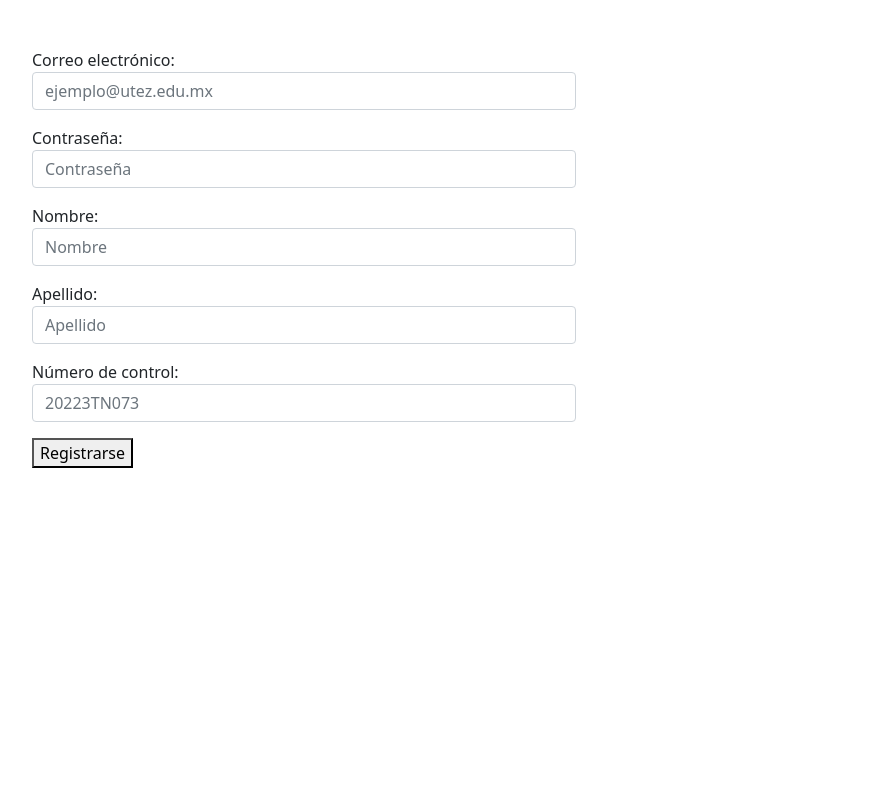
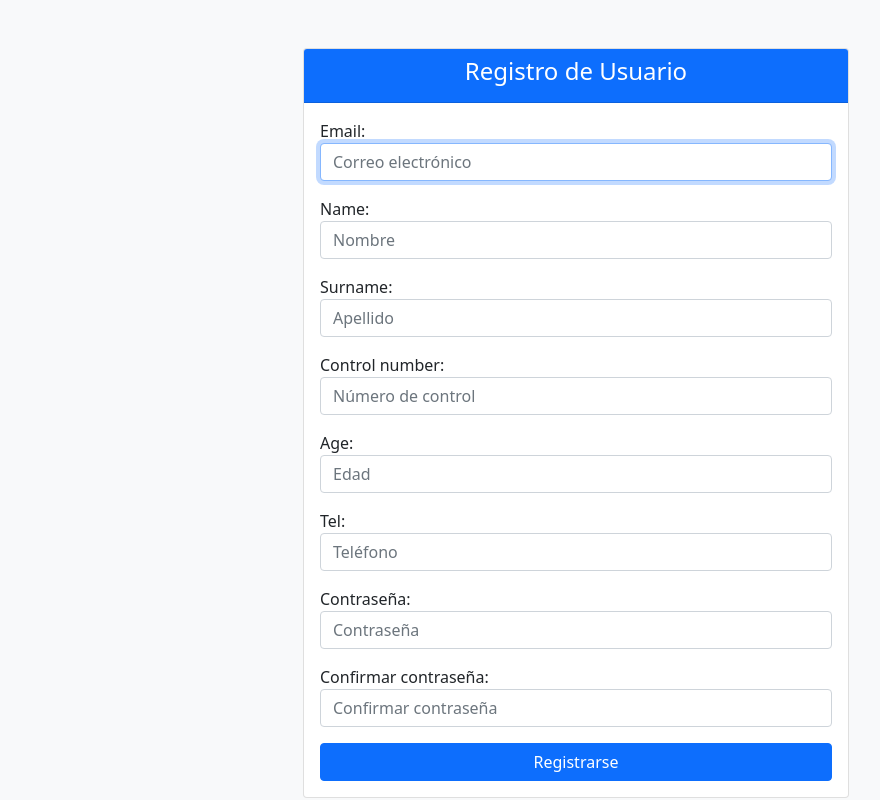
Before and after one commit to JonthanAyala/errorPages, a Django app: template users/templates/register.html in a window 1280 px wide. Shown: the whole page, without its empty margins (64-944 px from the left). Run offline with Django 5.2, Linux system fonts and the light colour scheme; the template is opened without the code that fills it: values that come from a table or form of the project are taken from there, others are empty; parts of the project's set-up code (start-up, migrations or seed data) failed here and were passed over; some libraries are stand-ins or nearby versions.

Commit message:
Verificacion

```diff
--- a/users/forms.py
+++ b/users/forms.py
@@ -3,8 +3,9 @@
 from django.core.validators import MinLengthValidator, MaxLengthValidator
 from django.contrib.auth import authenticate
 import re
+from .models import CustomUser
+class CustomUserCreationForm(UserCreationForm):
 
-class CustomUserCreationForm(UserCreationForm):
     password1 = forms.CharField(
         label="Contraseña",
         widget=forms.PasswordInput(
@@ -12,8 +13,9 @@
                 'class': 'form-control',
                 'placeholder': 'Contraseña',
                 'required': True,
-                'pattern': '^(?=.*\d)(?=.*[A-Z])(?=.*[!#$%&?])[A-Za-z\d!#$%&?]{8,}$',
+                'pattern': r'^(?=.*\d)(?=.*[A-Z])(?=.*[!@#$%^&*()_+{}|:"<>?[\];\',./`~\\-])[A-Za-z\d!@#$%^&*()_+{}|:"<>?[\];\',./`~\\-]{8,}$',
                 'title': 'La contraseña debe contener al menos 8 caracteres, 1 número, 1 letra mayúscula y 1 carácter especial.',
+                'autocomplete': 'new-password',
             }
         )
     )
@@ -24,8 +26,9 @@
                 'class': 'form-control',
                 'placeholder': 'Confirmar contraseña',
                 'required': True,
-                'pattern': '^(?=.*\d)(?=.*[A-Z])(?=.*[!#$%&?])[A-Za-z\d!#$%&?]{8,}$',
+                'pattern': r'^(?=.*\d)(?=.*[A-Z])(?=.*[!@#$%^&*()_+{}|:"<>?[\];\',./`~\\-])[A-Za-z\d!@#$%^&*()_+{}|:"<>?[\];\',./`~\\-]{8,}$',
                 'title': 'La contraseña debe contener al menos 8 caracteres, 1 número, 1 letra mayúscula y 1 carácter especial.',
+                'autocomplete': 'new-password',
             }
         )
     )
@@ -33,63 +36,70 @@
         model = CustomUser
         fields = ['email', 'name', 'surname', 'control_number', 'age', 'tel', 'password1', 'password2']
         widgets = {
-            'email': forms.EmailInput(attrs={
-                'class': 'form-control',
-                'placeholder': 'Correo electrónico',
-                'required': True,
-                'pattern': '^[a-zA-Z0-9._%+-]+@utez\.edu\.mx$',
-                'title': 'Debes ingresar un correo de la UTEZ',
+            'email': forms.TextInput(attrs={
+            'class': 'form-control',
+            'placeholder': 'Correo electrónico',
+            'required': True,
+            'pattern': r'^[a-zA-Z0-9._%+-]+@utez\.edu\.mx$',
+            'title': 'Debes ingresar un correo de la UTEZ',
             }),
             'name': forms.TextInput(attrs={
-                'class': 'form-control',
-                'placeholder': 'Nombre',
-                'required': True,
-                'title': 'Ingresa tu nombre',
+            'class': 'form-control',
+            'placeholder': 'Nombre',
+            'required': True,
+            'title': 'Ingresa tu nombre',
             }),
             'surname': forms.TextInput(attrs={
-                'class': 'form-control',
-                'placeholder': 'Apellido',
-                'required': True,
-                'title': 'Ingresa tu apellido',
+            'class': 'form-control',
+            'placeholder': 'Apellido',
+            'required': True,
+            'title': 'Ingresa tu apellido',
             }),
             'control_number': forms.TextInput(attrs={
-                'class': 'form-control',
-                'placeholder': 'Número de control',
-                'pattern': '^\d{5}TN\d{3}$',
-                'required': True,
-                'title': 'Ingresa tu número de control',
+            'class': 'form-control',
+            'placeholder': 'Número de control',
+            'pattern': r'^\d{5}TN\d{3}$',
+            'required': True,
+            'title': 'Ingresa tu número de control',
             }),
             'age': forms.NumberInput(attrs={
-                'class': 'form-control',
-                'placeholder': 'Edad',
-                'required': True,
-                'title': 'Ingresa tu edad',
+            'class': 'form-control',
+            'placeholder': 'Edad',
+            'required': True,
+            'title': 'Ingresa tu edad',
             }),
             'tel': forms.TextInput(attrs={
-                'class': 'form-control',
-                'placeholder': 'Teléfono',
-                'required': True,
-                'pattern': '^\d{10}$',
-                'title': 'El numero de telefono debe de ser de 10 numeros',
+            'class': 'form-control',
+            'placeholder': 'Teléfono',
+            'required': True,
+            'pattern': r'^\d{10}$',
+            'title': 'El número de teléfono debe de ser de 10 números',
             }),
+        }
+        validators = {
+            'email': [MaxLengthValidator(254), MinLengthValidator(5)],
+            'name': [MaxLengthValidator(100), MinLengthValidator(2)],
+            'surname': [MaxLengthValidator(100), MinLengthValidator(2)],
+            'control_number': [MaxLengthValidator(20), MinLengthValidator(10)],
+            'tel': [MaxLengthValidator(15), MinLengthValidator(10)],
         }
 
     def clean_email(self):
         email = self.cleaned_data.get("email")
         if not re.match(r"^[a-zA-Z0-9._%+-]+@utez\.edu\.mx$", email):
-            raise forms.ValidationError("Debes usar un correo de la UTEZ (ejemplo: 20223tn097@utez.edu.mx).")
+            raise forms.ValidationError("Debes usar un correo de la UTEZ.")
         return email
 
     def clean_control_number(self):
         control_number = self.cleaned_data.get("control_number")
         if not re.match(r"^\d{5}TN\d{3}$", control_number):
-            raise forms.ValidationError("Formato incorrecto (ejemplo: 20223TN073).")
+            raise forms.ValidationError("Formato incorrecto (ejemplo 20223TN085).")
         return control_number
 
     def clean_tel(self):
         tel = self.cleaned_data.get("tel")
         if not tel.isdigit() or len(tel) != 10:
-            raise forms.ValidationError("El teléfono debe contener exactamente 10 dígitos numéricos.")
+            raise forms.ValidationError("El teléfono debe contener exactamente 10 dígitos.")
         return tel
 
     def clean_age(self):
@@ -98,6 +108,20 @@
             raise forms.ValidationError("La edad debe estar entre 0 y 120 años.")
         return age
 
+    def clean_password(self):
+        password = self.cleaned_data.get("password")
+        if not re.match(r'^(?=.*\d)(?=.*[A-Z])(?=.*[!@#$%^&*()_+{}|:"<>?[\];\',./`~\\-])[A-Za-z\d!@#$%^&*()_+{}|:"<>?[\];\',./`~\\-]{8,}$', password):
+            raise forms.ValidationError("La contraseña debe contener al menos 8 caracteres, 1 número, 1 letra mayúscula y 1 carácter especial.")
+        return password
+
+    def clean(self):
+        password1 = self.cleaned_data.get("password1")
+        password2 = self.cleaned_data.get("password2")
+
+        if password1 and password2 and password1 != password2:
+            self.add_error('password2', "Las contraseñas no coinciden.")
+
+        return password1, password2
 
 class CustomUserLoginForm(AuthenticationForm):
     username = forms.CharField(
@@ -120,43 +144,6 @@
         min_length=8,
         max_length=128
     )
-    name = forms.CharField(
-        label="Nombre",
-        widget=forms.TextInput(attrs={
-            'class': 'form-control',
-            'placeholder': 'Nombre',
-            'required': True
-        }),
-        max_length=100,
-        min_length=2
-    )
-    surname = forms.CharField(
-        label="Apellido",
-        widget=forms.TextInput(attrs={
-            'class': 'form-control',
-            'placeholder': 'Apellido',
-            'required': True
-        }),
-        max_length=100,
-        min_length=2
-    )
-    control_number = forms.CharField(
-        label="Número de control",
-        widget=forms.TextInput(attrs={
-            'class': 'form-control',
-            'placeholder': '20223TN073',
-            'required': True
-        }),
-        max_length=20,
-        min_length=10
-    )
-
-    def clean_password(self):
-        password = self.cleaned_data.get("password")
-        if not re.match(r"^(?=.*\d)(?=.*[A-Z])(?=.*[!#$%&?]){8,}$", password):
-            raise forms.ValidationError("La contraseña debe contener al menos 8 caracteres, 1 número, 1 letra mayúscula y 1 carácter especial.")
-        return password
-
 
     def clean(self):
         cleaned_data = super().clean()
--- a/users/message.py
+++ b/users/message.py
@@ -1,4 +1,5 @@
-class Message:
+
+class message:
     def __init__(self, type: str, message: str, code: int, img: str = None):
         self.type = type
         self.message = message
--- a/users/templates/register.html
+++ b/users/templates/register.html
@@ -1,68 +1,85 @@
 <!DOCTYPE html>
 <html lang="en">
   <head>
-    <meta charset="UTF-8">
-    <meta name="viewport" content="width=device-width, initial-scale=1.0">
+    <meta charset="UTF-8" />
+    <meta name="viewport" content="width=device-width, initial-scale=1.0" />
     <title>Document</title>
-    <link href="https://cdn.jsdelivr.net/npm/bootstrap@5.0.2/dist/css/bootstrap.min.css" rel="stylesheet" integrity="sha384-EVSTQN3/azprG1Anm3QDgpJLIm9Nao0Yz1ztcQTwFspd3yD65VohhpuuCOmLASjC" crossorigin="anonymous">
-<script src="https://cdn.jsdelivr.net/npm/bootstrap@5.0.2/dist/js/bootstrap.bundle.min.js" integrity="sha384-MrcW6ZMFYlzcLA8Nl+NtUVF0sA7MsXsP1UyJoMp4YLEuNSfAP+JcXn/tWtIaxVXM" crossorigin="anonymous"></script>
+    <link
+      href="https://cdn.jsdelivr.net/npm/bootstrap@5.0.2/dist/css/bootstrap.min.css"
+      rel="stylesheet"
+      integrity="sha384-EVSTQN3/azprG1Anm3QDgpJLIm9Nao0Yz1ztcQTwFspd3yD65VohhpuuCOmLASjC"
+      crossorigin="anonymous"
+    />
+    <script
+      src="https://cdn.jsdelivr.net/npm/bootstrap@5.0.2/dist/js/bootstrap.bundle.min.js"
+      integrity="sha384-MrcW6ZMFYlzcLA8Nl+NtUVF0sA7MsXsP1UyJoMp4YLEuNSfAP+JcXn/tWtIaxVXM"
+      crossorigin="anonymous"
+    ></script>
   </head>
-<body class="mx-5 p-5 w-50">
+
+  <body class="bg-light">
+    <div class="container mt-5">
+      <div class="row justify-content-center">
+        <div class="col-md-6">
+          <div class="card">
+            <div class="card-header bg-primary text-white text-center">
+              <h4>Registro de Usuario</h4>
+            </div>
+            <div class="card-body">
               <form method="post" onsubmit="return validatePassword()">
-        {% csrf_token %}
-        {{ form.as_p }}
-        <button type="submit">Registrarse</button>
+                {% csrf_token %} {{ form.as_p }}
+                <div class="d-grid">
+                  <button type="submit" class="btn btn-primary">
+                    Registrarse
+                  </button>
+                </div>
               </form>
-
+            </div>
+          </div>
+        </div>
+      </div>
+    </div>
     <script src="https://cdn.jsdelivr.net/npm/sweetalert2@11"></script>
     <script>
       function validatePassword() {
-            const password1 = document.querySelector('input[name="password1"]').value;
-            const password2 = document.querySelector('input[name="password2"]').value;
+        const password1 = document.querySelector(
+          'input[name="password1"]'
+        ).value;
+        const password2 = document.querySelector(
+          'input[name="password2"]'
+        ).value;
 
-            // Validar longitud mínima
         if (password1.length < 8) {
           Swal.fire({
-                    icon: 'error',
-                    title: 'Error',
-                    text: 'La contraseña debe tener al menos 8 caracteres.',
+            icon: "error",
+            title: "Error",
+            text: "La contraseña debe tener al menos 8 caracteres.",
           });
           return false;
         }
 
-            // Validar que la contraseña contenga al menos 1 número
         const hasNumber = /\d/.test(password1);
         if (!hasNumber) {
           Swal.fire({
-                    icon: 'error',
-                    title: 'Error',
-                    text: 'La contraseña debe contener al menos 1 número.',
+            icon: "error",
+            title: "Error",
+            text: "La contraseña debe contener al menos 1 número.",
           });
           return false;
         }
 
-            // Validar que la contraseña contenga al menos un símbolo
         const hasSymbol = /[^a-zA-Z0-9]/.test(password1);
         if (!hasSymbol) {
           Swal.fire({
-                    icon: 'error',
-                    title: 'Error',
-                    text: 'La contraseña debe contener al menos un símbolo.',
+            icon: "error",
+            title: "Error",
+            text: "La contraseña debe contener al menos un símbolo.",
           });
           return false;
         }
 
-            // Validar que las contraseñas coincidan
-            if (password1 !== password2) {
-                Swal.fire({
-                    icon: 'error',
-                    title: 'Error',
-                    text: 'Las contraseñas no coinciden.',
-                });
-                return false;
+
         }
-
-            // Si todo está correcto
         return true;
       }
     </script>
--- a/users/urls.py
+++ b/users/urls.py
@@ -1,5 +1,5 @@
 from django.urls import path
-from .views import *
+from .views import register_view, login_view, logout_view, home_view
 from django.contrib.auth.views import LogoutView
 
 urlpatterns = [
```
Also changed, not shown: users/models.py (+7 -0 lines), users/templates/login.html (+11 -8 lines). Lines whose indentation alone changed are shown as unchanged.
